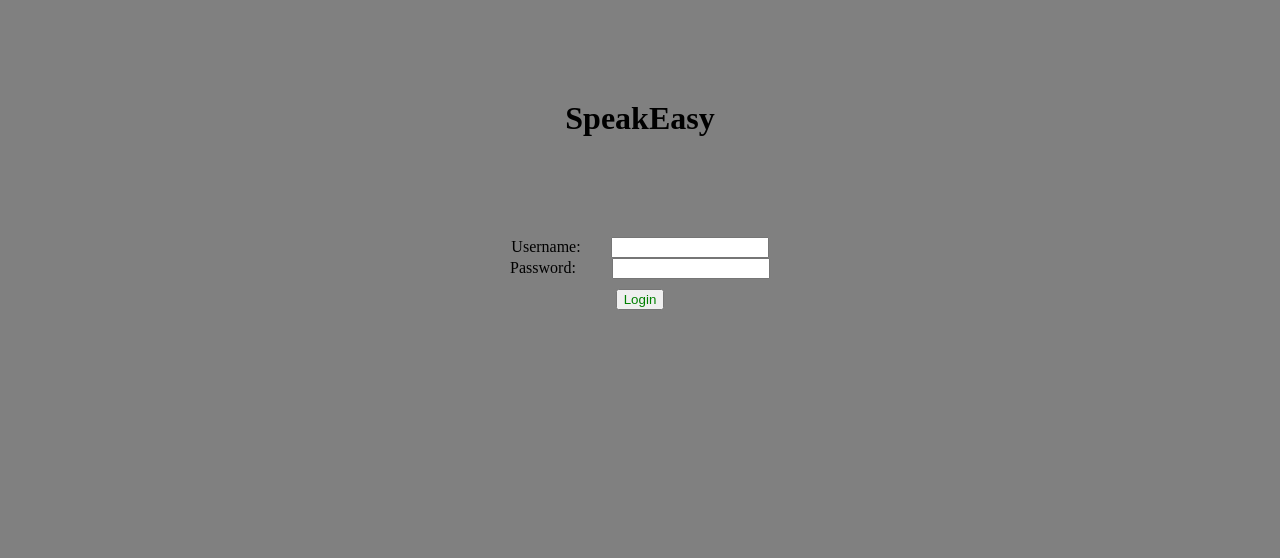
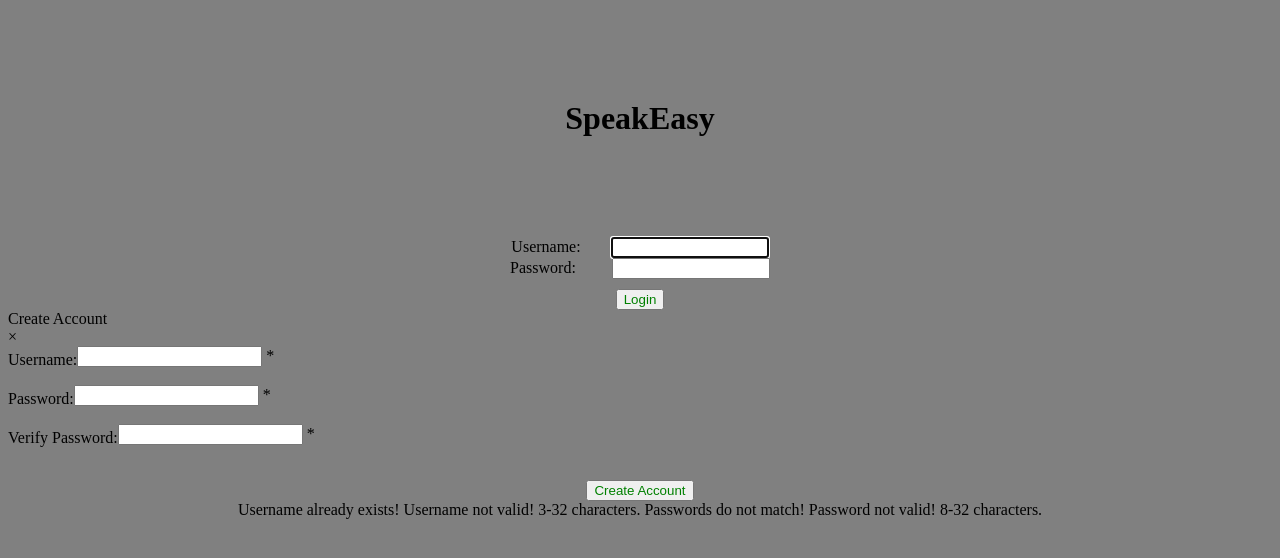
Before and after one commit to SE-Team-Two/LocalSpeak, a Flask app: page / in a window 1280 px wide. Shown: the top 558 px of the page. Run offline with Flask 2, Linux system fonts and the light colour scheme; parts of the project's set-up code (start-up, migrations or seed data) failed here and were passed over; some libraries are stand-ins or nearby versions.

Commit message:
User account creation and cleanups

```diff
--- a/pusher/templates/login.html
+++ b/pusher/templates/login.html
@@ -9,6 +9,7 @@
     <script>
     	$(document).ready( function() {
     		$("#username").attr({'autocomplete':'off',"required":"true"});
+				$("#username").focus();
     		document.getElementById("username").value= "";
     		$("#password").attr({'autocomplete':'off',"required":"true"});
     		document.getElementById("password").value= "";
@@ -16,6 +17,80 @@
     		if (error) {
     			$("#error_msg").css({'display':'block'})
     		}
+    		$("#name").attr({'autocomplete':'off',"required":"true",'minlength':3,'maxlength':32});
+    		$("#name").keydown(function (event) {
+        if (event.keyCode == 32) {
+	          this.value= this.value+'_';
+	          return false;
+	        }
+	      });
+    		document.getElementById("name").value= "";
+    		$("#pw").attr({"required":"true",'minlength':8,'maxlength':32});
+    		document.getElementById("pw").value= "";
+    		$("#v_pw").attr({"required":"true",'minlength':8,'maxlength':32});
+    		document.getElementById("v_pw").value= "";
+    		$("#create_acnt_btn").click( function () {
+	        $("#background_div").css({"display":"block"});
+	        $("#name").focus();
+	      });
+	      $("#close_btn").click( function () {
+	        $("#background_div").css({"display":"none"});
+	        $(".account_error").css({'display':'none'});
+	        document.getElementById("name").value= "";
+	        document.getElementById("pw").value= "";
+	        document.getElementById("v_pw").value= "";
+	      });
+	      $("#submit_acnt_btn").click(function () {
+	  			$("#password_error_length").css({"display":"none"});
+		  		$("#password_error_match").css({"display":"none"});
+		  		$("#username_error_length").css({"display":"none"});
+		  		$("#username_error_match").css({"display":"none"});
+	  			if (!(document.getElementById("name").checkValidity())) {
+		  			$("#username_error_length").css({"display":"block"});
+					}
+					if (!(document.getElementById("pw").checkValidity())) {
+		  			$("#password_error_length").css({"display":"block"});
+					}
+	  			if ($("#create_account_form")[0].checkValidity()) {
+		  			pw= document.getElementById("pw").value;
+		  			v_pw= document.getElementById("v_pw").value;
+		  			name= document.getElementById("name").value;
+		  			if (pw == v_pw) {
+		  				if (navigator.geolocation) {
+                navigator.geolocation.getCurrentPosition(
+                	function (pos) {
+		  							$.post('/create/user', {'username':name,"password":pw,
+								   	 	'lat':pos.coords.latitude,'long':pos.coords.longitude},
+  								   		function (data) {
+  								   	 		if (data.msg == 'fail') {
+	  												$("#username_error_match").css({"display":"block"});
+	  												document.getElementById("name").value= "";
+	  												document.getElementById("pw").value= "";
+	  												document.getElementById("v_pw").value= "";
+	  												$("#name").focus();
+													}
+	  								   	 	else {
+	  								   	 		alert("Success!");
+						  							alert("Logging in..");
+						  							window.location.href= "{{url_for('chat',username="")}}"+name;
+	  								   	 	}
+	  								   	}
+	  								);
+            			}
+            		);
+              }
+        			else {
+          			alert("Not Supported");
+      				}
+		  			}
+		  			else {
+		  				$("#password_error_match").css({"display":"block"});
+		  				document.getElementById("pw").value= "";
+		  				document.getElementById("v_pw").value= "";
+	  					$("#pw").focus();
+						}
+					}
+	  		});
     	});
     </script>
 
@@ -34,5 +109,35 @@
 				<span id="error_msg">Username and password do not match!</span>
 			</form>
 		</div>
+		<span id="create_acnt_btn">Create Account</span>
+		<div id="background_div">
+      <div id="create_account_div">
+        <span id="close_btn">&times;</span> <br>
+        <form id="create_account_form" onsubmit="return false;">
+          <div style="height:70px;">
+
+            <label style="float:left;margin-top:5px;">Username:</label>
+            <input type="text" id="name" name="name">
+            <span class="required">*</span><br><br>
+            <label style="float:left;margin-top:5px;">Password:</label>
+            <input type="password" id="pw" name="pw">
+            <span class="required">*</span><br><br>
+            <label style="float:left;margin-top:5px;">Verify Password:</label>
+            <input type="password" id="v_pw" name="v_pw">
+            <span class="required">*</span><br><br>
+          </div> <br><br>
+          <div style="text-align:center;"><br>
+            <button type="button" id="submit_acnt_btn">Create Account</button>
+          </div>
+          <div style="text-align:center;">
+            <span class="account_error" id="username_error_match">Username already exists!</span>
+            <span class="account_error" id="username_error_length">Username not valid! 3-32 characters.</span>
+            <span class="account_error" id="password_error_match">Passwords do not match!</span>
+            <span class="account_error" id="password_error_length">Password not valid! 8-32 characters.</span>
+
+        </form>
+      </div>
+    </div>
+
 	</body>
 </html>
```
